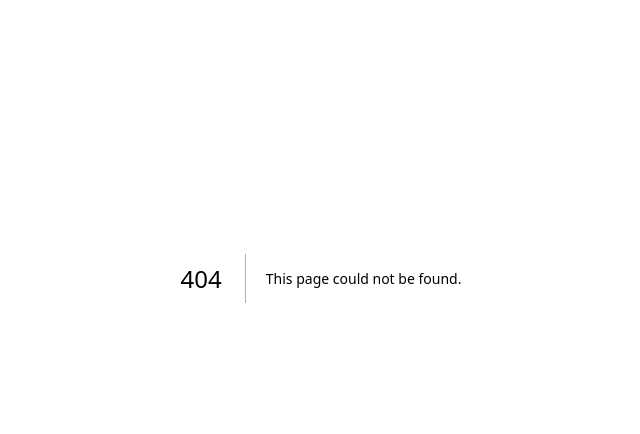
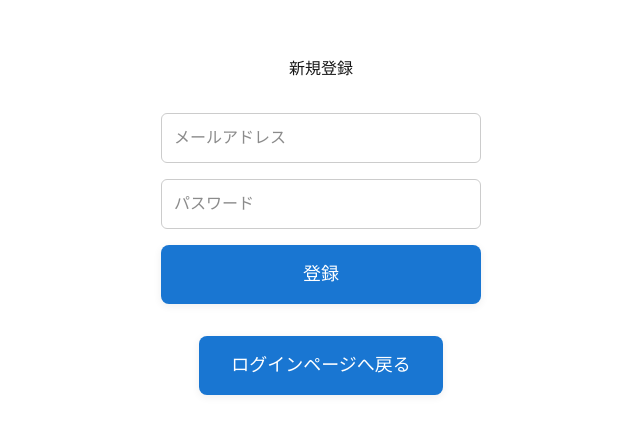
Before and after one commit to Okonomiyaki1234/school_apps, a Next.js app: page /create5_new_register in a window 1280 px wide. Before the commit this address had no page. Shown: the part 122-556 px from the top of the page, without its empty margins (319-959 px from the left). Built offline with nearby package versions, Linux system fonts and the light colour scheme; no server answers.

Commit message:
めっちゃ進んだ希ガスは18属ー！(深夜テンション)

```diff
--- /dev/null
+++ b/app/create2_school_home/page.js
@@ -0,0 +1,42 @@
+
+"use client";
+import Header from "@/components/Header";
+import Link from "next/link";
+
+export default function SchoolHome() {
+	return (
+		<>
+			<Header />
+			<div style={{ maxWidth: 900, margin: "40px auto", padding: 24 }}>
+				<h1 style={{ fontSize: 32, marginBottom: 24 }}>学校ホーム（機能ハブ）</h1>
+				<div style={{ display: "flex", gap: 32, flexWrap: "wrap", marginBottom: 40 }}>
+					{/* ダミー画像エリア */}
+					<div style={{ width: 260, height: 180, background: "#eee", display: "flex", alignItems: "center", justifyContent: "center", borderRadius: 12, boxShadow: "0 2px 8px #eee" }}>
+						<span style={{ color: "#888", fontSize: 18 }}>ここに画像が入ります</span>
+					</div>
+					{/* 情報エリア例 */}
+					<div style={{ flex: 1, minWidth: 260 }}>
+						<h2 style={{ fontSize: 22, marginBottom: 12 }}>お知らせ</h2>
+						<ul style={{ paddingLeft: 20, color: "#444" }}>
+							<li>イベントカレンダーが利用できます</li>
+							<li>新機能は順次追加予定です</li>
+						</ul>
+					</div>
+				</div>
+				<div style={{ display: "flex", gap: 24, flexWrap: "wrap" }}>
+					{/* 各機能へのリンク例 */}
+					<Link href="/create4_calender" style={{ textDecoration: "none" }}>
+						<button style={{ fontSize: 18, padding: "18px 36px", borderRadius: 8, background: "#1976d2", color: "#fff", border: "none", cursor: "pointer", boxShadow: "0 2px 8px #eee" }}>
+							イベントカレンダー
+						</button>
+					</Link>
+					<Link href="#" style={{ textDecoration: "none" }}>
+						<button style={{ fontSize: 18, padding: "18px 36px", borderRadius: 8, background: "#888", color: "#fff", border: "none", cursor: "pointer", boxShadow: "0 2px 8px #eee" }} disabled>
+							Coming Soon...
+						</button>
+					</Link>
+				</div>
+			</div>
+		</>
+	);
+}
--- /dev/null
+++ b/app/create5_new_register/page.js
@@ -0,0 +1,71 @@
+
+"use client";
+import { useState } from "react";
+import { supabase } from "@/lib/supabase";
+
+export default function RegisterPage() {
+	const [email, setEmail] = useState("");
+	const [password, setPassword] = useState("");
+	const [loading, setLoading] = useState(false);
+	const [error, setError] = useState("");
+	const [success, setSuccess] = useState(false);
+
+	const handleRegister = async (e) => {
+		e.preventDefault();
+		setLoading(true);
+		setError("");
+		setSuccess(false);
+		const { error } = await supabase.auth.signUp({ email, password });
+		setLoading(false);
+		if (error) {
+			setError(error.message);
+		} else {
+			setSuccess(true);
+		}
+	};
+
+	return (
+		<div style={{ display: "flex", flexDirection: "column", alignItems: "center", justifyContent: "center", height: "80vh", paddingTop: 56 }}>
+			<h1 style={{ marginBottom: 32 }}>新規登録</h1>
+			{success ? (
+				<div style={{ color: "#1976d2", fontSize: 18, textAlign: "center", maxWidth: 400 }}>
+					登録用メールを送信しました。<br />
+					メール内のリンクから認証を完了してください。
+				</div>
+			) : (
+				<form onSubmit={handleRegister} style={{ display: "flex", flexDirection: "column", gap: 16, width: 320 }}>
+					<input
+						type="email"
+						placeholder="メールアドレス"
+						value={email}
+						onChange={e => setEmail(e.target.value)}
+						required
+						style={{ padding: 12, fontSize: 16, borderRadius: 6, border: "1px solid #ccc" }}
+					/>
+					<input
+						type="password"
+						placeholder="パスワード"
+						value={password}
+						onChange={e => setPassword(e.target.value)}
+						required
+						style={{ padding: 12, fontSize: 16, borderRadius: 6, border: "1px solid #ccc" }}
+					/>
+					<button
+						type="submit"
+						disabled={loading}
+						style={{ fontSize: 18, padding: "16px 32px", borderRadius: 8, background: "#1976d2", color: "#fff", border: "none", cursor: "pointer", boxShadow: "0 2px 8px #eee" }}
+					>
+						{loading ? "登録中..." : "登録"}
+					</button>
+					{error && <div style={{ color: "#d00", fontSize: 15 }}>{error}</div>}
+				</form>
+			)}
+			{/* app/page.js（ログインページ）へ戻るボタン */}
+			<a href="/" style={{ marginTop: 32, textDecoration: "none" }}>
+				<button style={{ fontSize: 18, padding: "16px 32px", borderRadius: 8, background: "#1976d2", color: "#fff", border: "none", cursor: "pointer", boxShadow: "0 2px 8px #eee" }}>
+					ログインページへ戻る
+				</button>
+			</a>
+		</div>
+	);
+}
--- a/app/page.js
+++ b/app/page.js
@@ -1,31 +1,90 @@
 
+"use client";
 import Link from "next/link";
-import Header from "@/components/Header";
+import { useState, useEffect } from "react";
+import { supabase } from "@/lib/supabase";
+import { useRouter } from "next/navigation";
 
-export default function Home() {
+export default function LoginPage() {
+    const router = useRouter();
+    const [email, setEmail] = useState("");
+    const [password, setPassword] = useState("");
+    const [loading, setLoading] = useState(false);
+    const [error, setError] = useState("");
+    const [checking, setChecking] = useState(true);
+
+    useEffect(() => {
+        const checkSession = async () => {
+            const { data: { session } } = await supabase.auth.getSession();
+            if (session) {
+                router.replace("/create2_school_home");
+            } else {
+                setChecking(false);
+            }
+        };
+        checkSession();
+        // サインイン後の自動遷移にも対応
+        const { data: listener } = supabase.auth.onAuthStateChange((event, session) => {
+            if (session) {
+                router.replace("/create2_school_home");
+            }
+        });
+        return () => {
+            listener?.subscription.unsubscribe();
+        };
+    }, [router]);
+
+    const handleLogin = async (e) => {
+        e.preventDefault();
+        setLoading(true);
+        setError("");
+        const { error } = await supabase.auth.signInWithPassword({ email, password });
+        setLoading(false);
+        if (error) {
+            setError(error.message);
+        }
+        // 成功時はonAuthStateChangeで遷移
+    };
+
+    if (checking) {
+        return null; // ローディング画面を出したい場合はここで表示
+    }
+
     return (
-        <>
-            <Header />
-            <div style={{
-                display: "flex",
-                flexDirection: "column",
-                alignItems: "center",
-                justifyContent: "center",
-                height: "80vh",
-                paddingTop: 56 // ヘッダー高さ分の余白
-            }}>
-                <h1 style={{ marginBottom: 32 }}>学校行事カレンダー</h1>
-                <Link href="/create4_calender">
-                    <button style={{ fontSize: 18, padding: "16px 32px", borderRadius: 8, background: "#1976d2", color: "#fff", border: "none", cursor: "pointer", boxShadow: "0 2px 8px #eee", marginBottom: 16 }}>
-                        行事カレンダーを見る
-                    </button>
-                </Link>
-                <Link href="/create3_login">
-                    <button style={{ fontSize: 18, padding: "16px 32px", borderRadius: 8, background: "#888", color: "#fff", border: "none", cursor: "pointer", boxShadow: "0 2px 8px #eee" }}>
-                        ログインページへ
-                    </button>
-                </Link>
-            </div>
-        </>
+        <div style={{ display: "flex", flexDirection: "column", alignItems: "center", justifyContent: "center", height: "80vh", paddingTop: 56 }}>
+            <h1 style={{ marginBottom: 32 }}>ログイン</h1>
+            <form onSubmit={handleLogin} style={{ display: "flex", flexDirection: "column", gap: 16, width: 320 }}>
+                <input
+                    type="email"
+                    placeholder="メールアドレス"
+                    value={email}
+                    onChange={e => setEmail(e.target.value)}
+                    required
+                    style={{ padding: 12, fontSize: 16, borderRadius: 6, border: "1px solid #ccc" }}
+                />
+                <input
+                    type="password"
+                    placeholder="パスワード"
+                    value={password}
+                    onChange={e => setPassword(e.target.value)}
+                    required
+                    style={{ padding: 12, fontSize: 16, borderRadius: 6, border: "1px solid #ccc" }}
+                />
+                <button
+                    type="submit"
+                    disabled={loading}
+                    style={{ fontSize: 18, padding: "16px 32px", borderRadius: 8, background: "#1976d2", color: "#fff", border: "none", cursor: "pointer", boxShadow: "0 2px 8px #eee" }}
+                >
+                    {loading ? "ログイン中..." : "ログイン"}
+                </button>
+                {error && <div style={{ color: "#d00", fontSize: 15 }}>{error}</div>}
+            </form>
+            {/* 新規登録ページへ遷移するボタン */}
+            <a href="/create5_new_register" style={{ marginTop: 32, textDecoration: "none" }}>
+                <button style={{ fontSize: 18, padding: "16px 32px", borderRadius: 8, background: "#1976d2", color: "#fff", border: "none", cursor: "pointer", boxShadow: "0 2px 8px #eee" }}>
+                    新規登録ページへ
+                </button>
+            </a>
+        </div>
     );
 }
--- a/components/Calendar.tsx
+++ b/components/Calendar.tsx
@@ -10,6 +10,7 @@ import dayGridPlugin from "@fullcalendar/daygrid";
 import interactionPlugin from "@fullcalendar/interaction";
 import { useEffect, useState, useCallback } from "react";
 import { useEffect as useAuthEffect } from "react";
+import { format } from "date-fns";
 import { supabase } from "@/lib/supabase";
 import { CalendarEvent } from "@/types/event";
 
@@ -94,13 +95,13 @@ export default function Calendar() {
   // ドラッグ&ドロップ/リサイズ
   const handleEventDrop = async (info: EventDropArg | EventResizeDoneArg) => {
     const { event } = info;
-    // FullCalendarのevent.start/endはDate型なのでdate文字列に変換
-    const toDateString = (d: Date | null) => d ? d.toISOString().slice(0, 10) : null;
+    // FullCalendarのevent.start/endはローカルタイムなので、date-fnsでローカル日付をYYYY-MM-DDに変換
+    const toLocalDateString = (d: Date | null) => d ? format(d, "yyyy-MM-dd") : null;
     await supabase
       .from("events")
       .update({
-        start_date: toDateString(event.start),
-        end_date: toDateString(event.end),
+        start_date: toLocalDateString(event.start),
+        end_date: toLocalDateString(event.end),
       })
       .eq("id", event.id);
     fetchEvents();
--- a/components/Header.js
+++ b/components/Header.js
@@ -15,19 +15,25 @@ export default function Header() {
     const getUser = async () => {
       const { data: { user } } = await supabase.auth.getUser();
       setUser(user);
+      if (!user) {
+        // 未ログインならログインページへ自動遷移
+        if (pathname !== "/") {
+          router.replace("/");
+        }
+      }
     };
     getUser();
     // ログイン状態の変化を監視
     const { data: listener } = supabase.auth.onAuthStateChange(() => getUser());
     return () => { listener?.subscription.unsubscribe(); };
-  }, []);
+  }, [router, pathname]);
 
   const handleLogout = async () => {
     if (!window.confirm("本当にログアウトしますか？")) return;
     setLoggingOut(true);
     await supabase.auth.signOut();
     setLoggingOut(false);
-    router.push("/");
+    router.replace("/"); // ログインページへ自動遷移
   };
 
   return (
@@ -51,8 +57,7 @@ export default function Header() {
       <nav style={{ display: "flex", gap: 24 }}>
         <Link href="/" style={{ color: "#fff", textDecoration: "none", fontWeight: 600, fontSize: 18 }}>ホーム</Link>
         <Link href="/create4_calender" style={{ color: "#fff", textDecoration: "none", fontWeight: 500 }}>カレンダー</Link>
-        <Link href="/create2" style={{ color: "#fff", textDecoration: "none", fontWeight: 500 }}>（未実装）</Link>
-        <Link href="/create3_login" style={{ color: "#fff", textDecoration: "none", fontWeight: 500 }}>ログイン</Link>
+        <Link href="/" style={{ color: "#fff", textDecoration: "none", fontWeight: 500 }}>（未実装）</Link>
       </nav>
       <div style={{ display: "flex", alignItems: "center", gap: 16 }}>
         <span style={{ fontSize: 14, color: "#fff", opacity: 0.9 }}>
```
